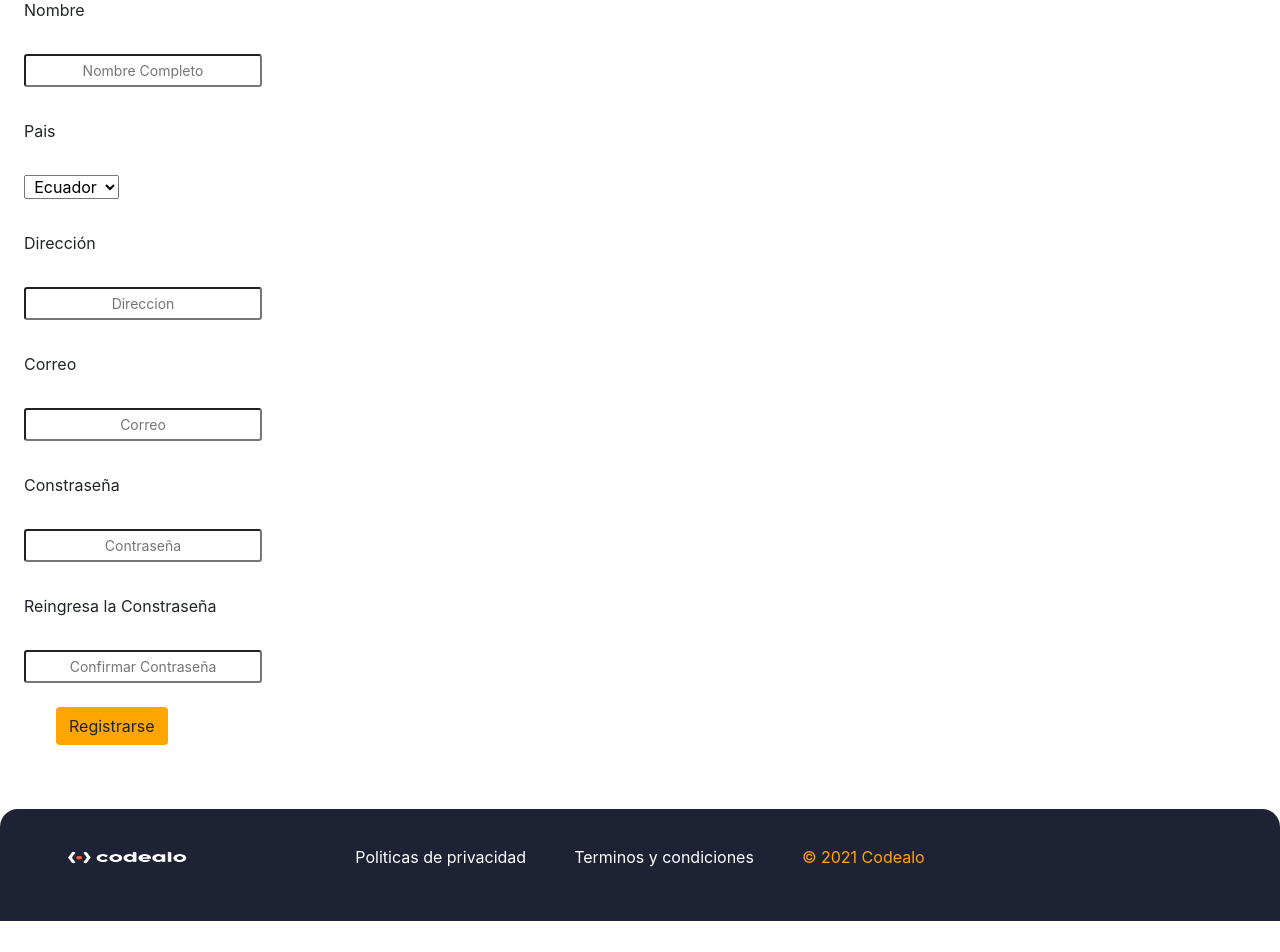
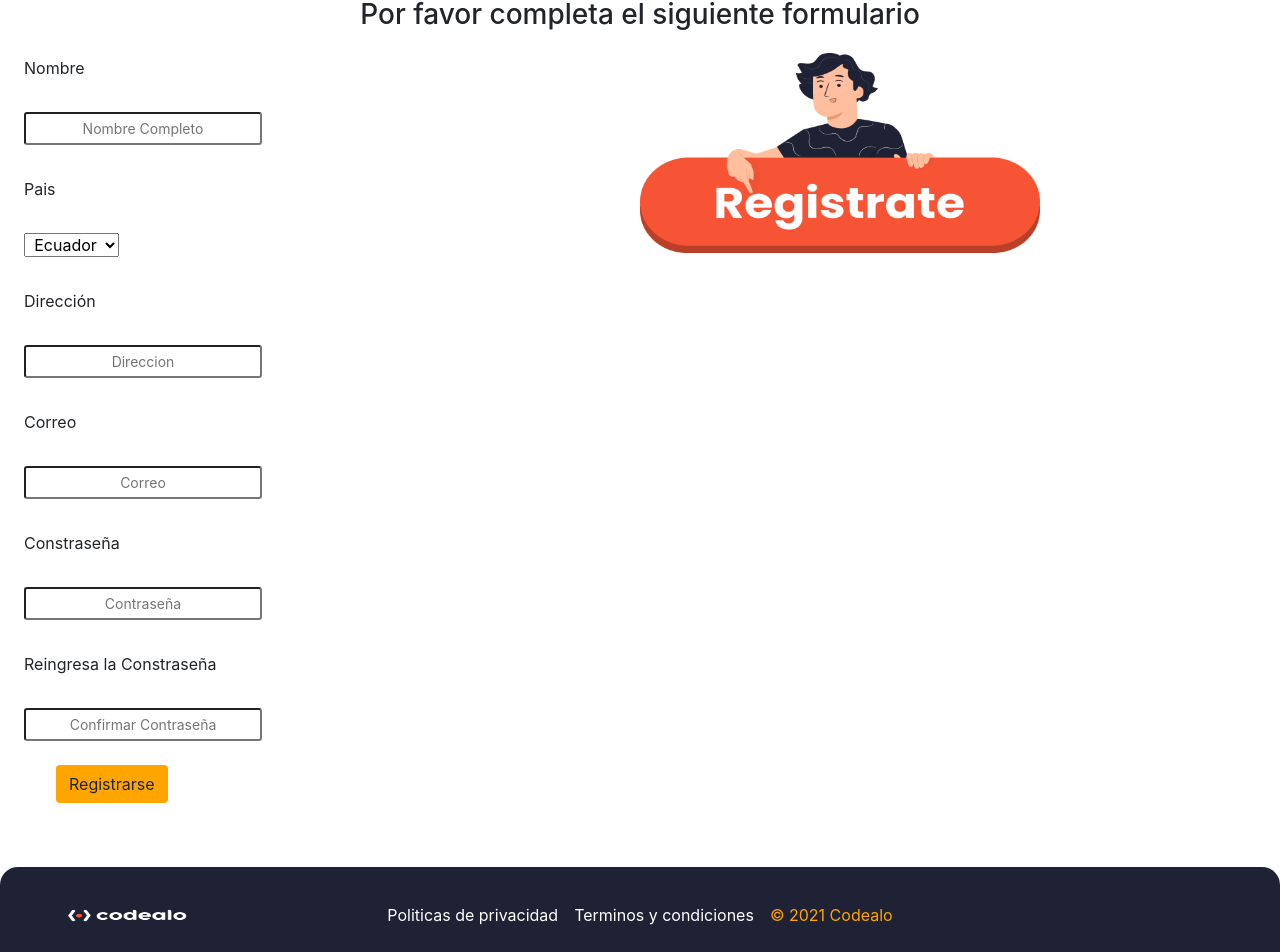
Before and after one commit to joshvader/formulario-de-registro, a React (Create React App) app in the folder reactjs/: page / in a window 1280 px wide. Shown: the part 327-1279 px from the top of the page. Before the commit the page ends 1248 px from the top, so only its background shows below. Built offline with nearby package versions, Linux system fonts and the light colour scheme.

Commit message:
Imagen agregada para visual Desktop y Footer modificado

```diff
--- a/reactjs/src/App.js
+++ b/reactjs/src/App.js
@@ -4,6 +4,8 @@ import Footer from './components/Footer';
 import Formulario from './components/Formulario';
 import Header from './components/Header';
 import styled from 'styled-components';
+import wellcome from './components/img/wellcome.png';
+
 
 
 
@@ -16,10 +18,10 @@ function App() {
 	return (
     <div>
       <Header/>
+	  <img src={wellcome} className="wellcome " />
       <Formulario/>
-      <br/>
-
-      <br/>
+       <br/>
+       <br/>
 
       <Footer/>
     </div>
--- a/reactjs/src/components/Footer.jsx
+++ b/reactjs/src/components/Footer.jsx
@@ -11,10 +11,10 @@ const Footer = () => {
 
                     </div>
 
-                        <ul className="text-center float-sm">
-                            <li className="d-inline p-4" href="#">Politicas de privacidad</li>
-                            <li className="d-inline p-4">Terminos y condiciones</li>
-                            <li className="d-inline p-4" id="text">&copy; 2021 Codealo</li>
+                        <ul className="text-center option">
+                            <li className="d-inline flex-sm-column p-2" href="#">Politicas de privacidad</li>
+                            <li className="d-inline flex-sm-column p-2">Terminos y condiciones</li>
+                            <li className="d-inline flex-sm-column p-2" id="text">&copy; 2021 Codealo</li>
                         </ul>
 
                     </nav>
--- a/reactjs/src/components/Header.jsx
+++ b/reactjs/src/components/Header.jsx
@@ -7,6 +7,7 @@ const Header = () => {
                 <img className ="img-fluid" src={codealo} />
             </div>
             <h2 className="m-5 text-center">¡Bienvenidos!</h2>
+            <h3 className="text-center">Por favor completa el siguiente formulario</h3>
         </div>
     )
 }
--- a/reactjs/src/index.css
+++ b/reactjs/src/index.css
@@ -7,6 +7,14 @@ body {
   -moz-osx-font-smoothing: grayscale;
 }
 
+.wellcome{
+  position: absolute;
+  width: 400px;
+  height: 200px;
+  left: 50%;
+  top: 380px;
+
+}
 code {
   font-family: source-code-pro, Menlo, Monaco, Consolas, 'Courier New',
     monospace;
@@ -52,7 +60,7 @@ input{
 select{
   text-align: center;
 }
-@media  only screen and (max-width: 600px){
+@media  only screen and (max-width: 700px){
   #codealo{
     visibility: hidden;
    /* position: absolute;
@@ -64,5 +72,26 @@ select{
 
   }
 
+  .option{
+    display: grid;
+    padding: 0px;
+
+  }
+  .wellcome{
+    visibility: hidden;
+  }
+
 
 }
+@media only screen and (max-width: 769px){
+  #codealo{
+    visibility: hidden;
+
+   }
+}
+@media only screen and (max-width:800px){
+  .wellcome{
+    visibility: hidden;
+
+   }
+}
```
Also changed, not shown: reactjs/src/components/img/wellcome.png (added).
